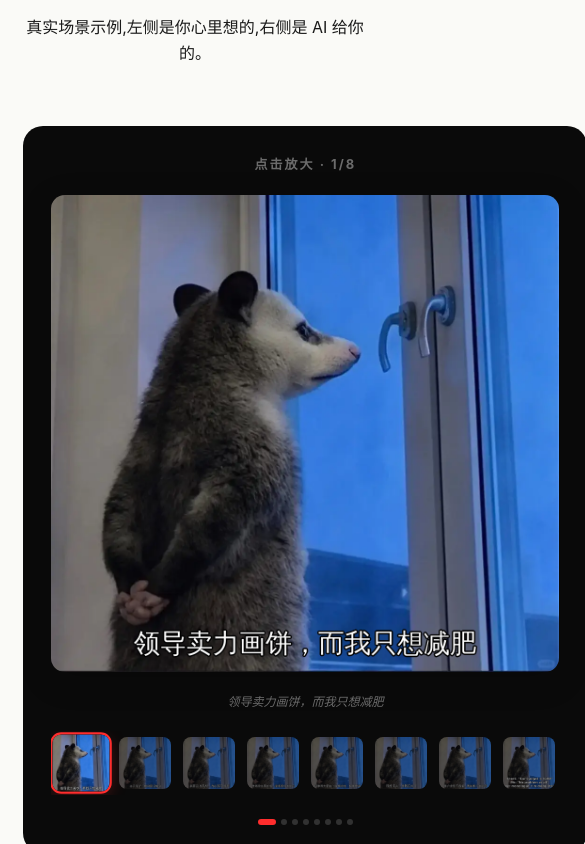
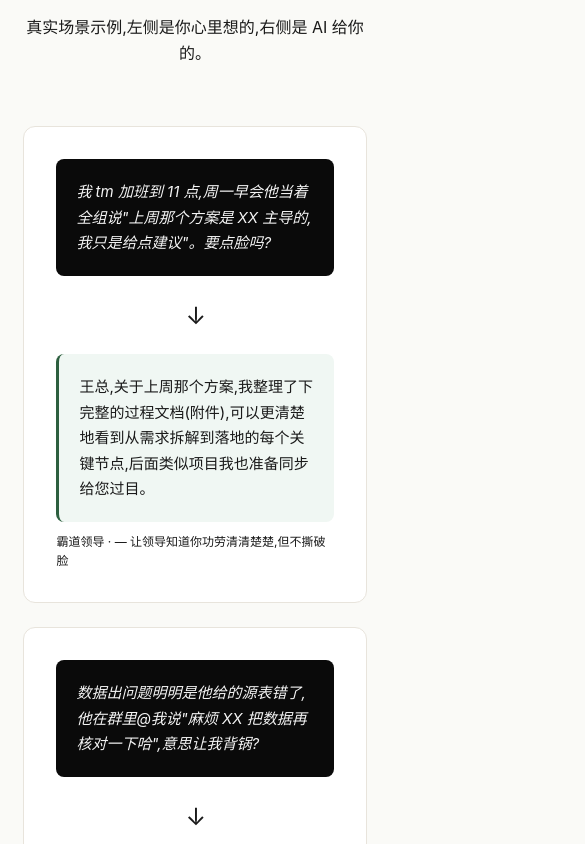
Before and after one commit to Lightman-cn/hardhua, a Next.js app: page / in a window 390 px wide. Shown: the part 5620-6464 px from the top of the page, 585 px wide, since content can reach past the window. Built offline with nearby package versions, Linux system fonts and the light colour scheme.

Commit message:
fix: meme spotlight as full-width independent row, cases 3-col

```diff
--- a/app/globals.css
+++ b/app/globals.css
@@ -328,7 +328,7 @@ textarea {
   font-weight: 900; letter-spacing: -1.5px; margin-bottom: 16px;
 }
 .case-grid {
-  display: grid; grid-template-columns: repeat(2, 1fr);
+  display: grid; grid-template-columns: repeat(3, 1fr);
   gap: 24px; max-width: 1100px; margin: 0 auto;
 }
 .case {
@@ -351,16 +351,14 @@ textarea {
 .arrow { font-size: 24px; color: var(--soft-muted); }
 .case-meta { font-size: 12px; color: var(--soft-muted); margin-top: 10px; }
 
-/* ============ MEME SPOTLIGHT (横向焦点视图) ============ */
+/* ============ MEME SPOTLIGHT (横向焦点视图，独立一行) ============ */
 .meme-spotlight {
   background: var(--hard-bg);
   border-radius: 20px;
-  padding: 28px;
+  padding: 24px 28px;
   display: flex;
   flex-direction: column;
-  gap: 20px;
-  position: sticky;
-  top: 100px;
+  gap: 16px;
 }
 .meme-spotlight-title {
   font-size: 13px;
@@ -372,11 +370,14 @@ textarea {
 }
 .meme-main-img {
   width: 100%;
+  max-height: 380px;
+  object-fit: contain;
   border-radius: 14px;
   display: block;
   box-shadow: 0 8px 32px rgba(0,0,0,0.18);
   transition: opacity 0.25s ease, transform 0.3s cubic-bezier(0.34,1.56,0.64,1);
   cursor: pointer;
+  background: #111;
 }
 .meme-main-img.transitioning {
   opacity: 0;
@@ -407,16 +408,16 @@ textarea {
   border: 2px solid transparent;
   transition: all 0.2s cubic-bezier(0.34,1.56,0.64,1);
   scroll-snap-align: start;
-  opacity: 0.6;
+  opacity: 0.55;
 }
 .meme-thumb:hover {
-  opacity: 0.9;
+  opacity: 0.85;
   transform: scale(1.08);
 }
 .meme-thumb.active {
   border-color: var(--hard-accent);
   opacity: 1;
-  transform: scale(1.1);
+  transform: scale(1.12);
   box-shadow: 0 4px 16px -4px rgba(255,45,45,0.4);
 }
 .meme-thumb img {
@@ -429,7 +430,6 @@ textarea {
   display: flex;
   justify-content: center;
   gap: 5px;
-  margin-top: 4px;
 }
 .meme-pip {
   width: 6px;
@@ -446,30 +446,13 @@ textarea {
   border-radius: 3px;
 }
 
-/* ============ CASE LAYOUT ============ */
-.case-layout {
-  display: grid;
-  grid-template-columns: 1fr 320px;
-  gap: 40px;
-  max-width: 1200px;
-  margin: 0 auto;
-  align-items: start;
-}
-
-@media (max-width: 900px) {
-  .case-layout {
-    grid-template-columns: 1fr;
+@media (max-width: 768px) {
+  .meme-thumb {
+    width: 52px;
+    height: 52px;
   }
-  .meme-spotlight {
-    position: static;
-    order: -1;
-  }
-  .meme-strip {
-    flex-wrap: nowrap;
-  }
-  .meme-thumb {
-    width: 56px;
-    height: 56px;
+  .meme-main-img {
+    max-height: 260px;
   }
 }
 
--- a/app/page.tsx
+++ b/app/page.tsx
@@ -418,7 +418,6 @@ export default function Home() {
           <h2>看看<span style={{color: 'var(--hard-accent)'}}>硬话</span>怎么变<span style={{color: 'var(--soft-accent)'}}>软话</span></h2>
           <p>真实场景示例,左侧是你心里想的,右侧是 AI 给你的。</p>
         </div>
-        <div className="case-layout">
         <div className="case-grid">
           {CASES.map((c, i) => (
             <div key={i} className={`case scroll-reveal delay-${i + 1}`}>
@@ -431,10 +430,17 @@ export default function Home() {
             </div>
           ))}
         </div>
+      </section>
 
-          {/* 梗图横向焦点视图 */}
-          <div className="meme-spotlight scroll-reveal delay-2">
-            <div className="meme-spotlight-title">点击放大 · {memeIdx + 1}/{MEMES.length}</div>
+      {/* 梗图横向焦点视图 - 独立一行 */}
+      <section className="cases scroll-reveal" id="memes">
+        <div className="cases-head scroll-reveal">
+          <h2>梗图也是生产力 🫡</h2>
+          <p>点击放大，左右滑动翻页</p>
+        </div>
+        <div style={{ maxWidth: 800, margin: '0 auto' }}>
+          <div className="meme-spotlight">
+            <div className="meme-spotlight-title">{memeIdx + 1} / {MEMES.length} · 点击翻页</div>
             <img
               src={MEMES[memeIdx].src}
               alt={MEMES[memeIdx].hint}
```
Lines whose indentation alone changed are shown as unchanged.
